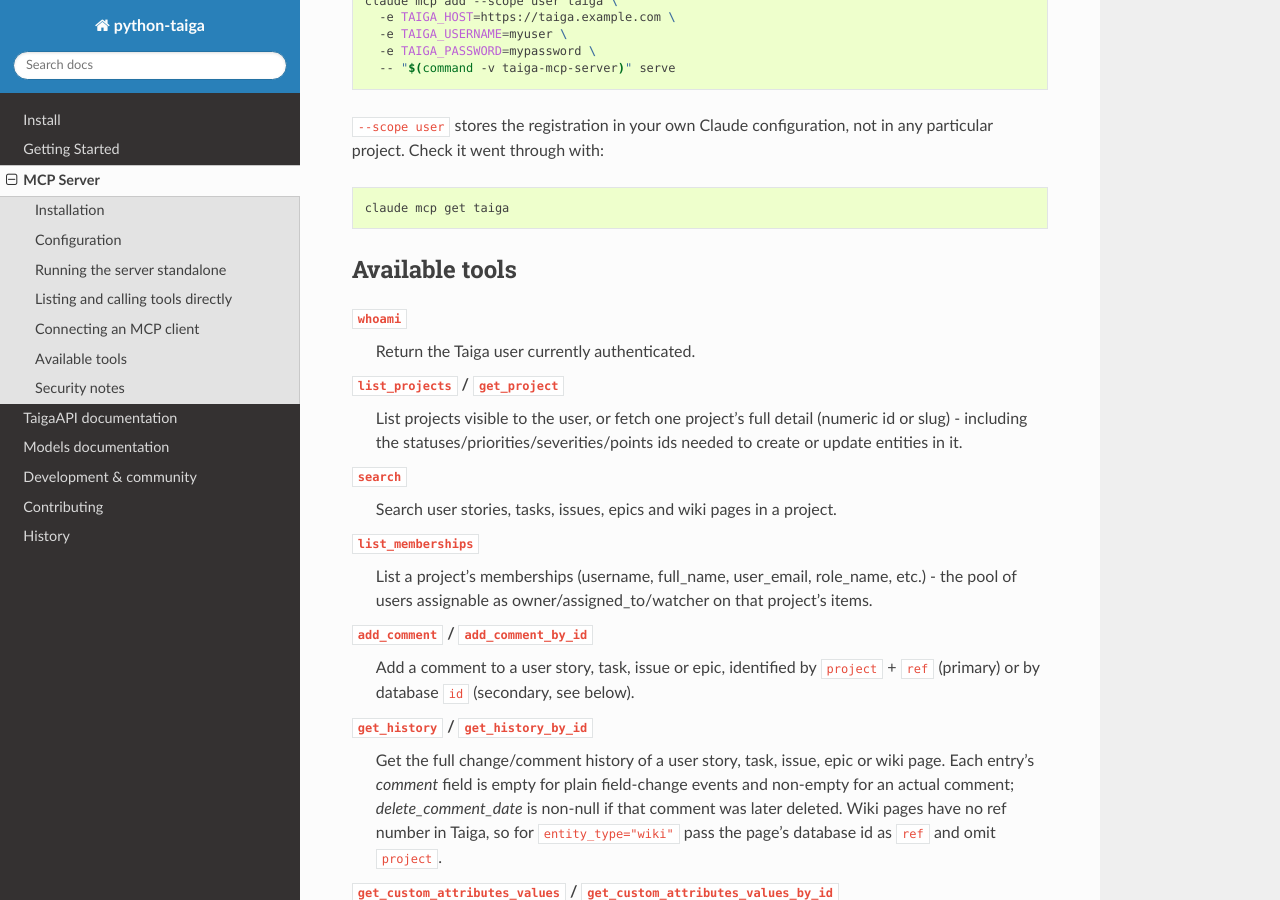
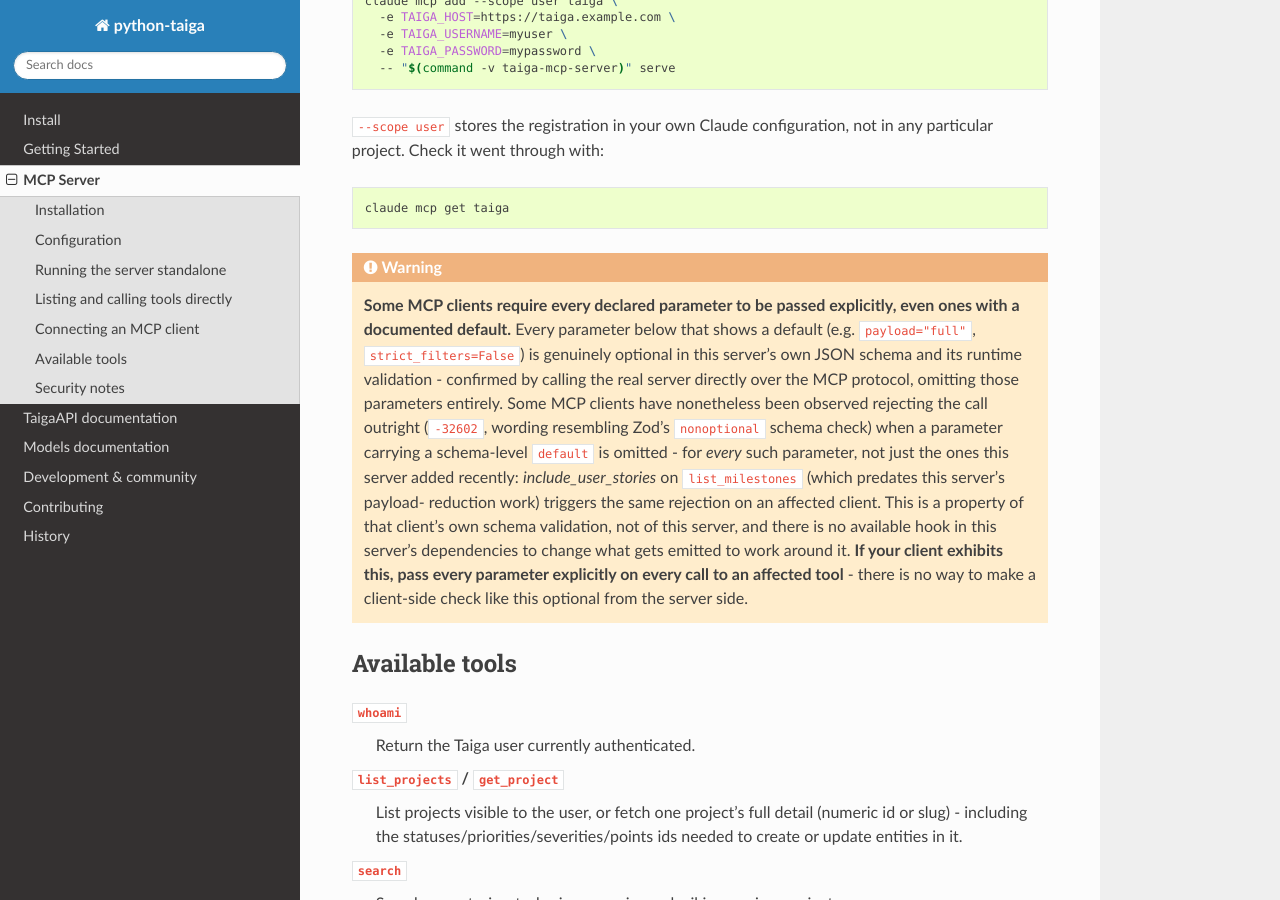
Before and after one commit to nephila/python-taiga, a Sphinx documentation site: the page built from docs/mcp.rst, in a window 1280 px wide and 900 px high, scrolled down 2571 px. Built offline with Sphinx 7.4.7 and the Read the Docs theme 3.1.0, drawn with Linux system fonts in a browser that asks for light colours.

Commit message:
docs(mcp): document a client-side 'default means required' validation issue
Two independent live verification sessions found that some MCP clients
reject a tool call outright when a parameter carrying a schema-level
default is omitted, even though it is absent from the schema's
required array - affecting every such parameter, including ones that
predate this server's payload-reduction work (e.g. list_milestones'
include_user_stories). Confirmed this server's own schema and its own
protocol-level validation are correct (live tools/list shows no
required entries for these parameters, and a raw stdio JSON-RPC call
omitting them succeeds); the rejection traces to the calling client's
own schema-to-validator bridge, not to this server, and there is no
hook in this server's dependencies to change what gets emitted to work
around it.

Ref: artifacts/specs/verify-readside-b5.md,
artifacts/specs/taiga-mcp-2.0.0b5-verification.md (B1/N1),
artifacts/specs/2026-09-17-b5-verification-spike-report.md

Co-Authored-By: Claude Sonnet 5 <noreply@anthropic.com>
Claude-Session: https://claude.ai/code/session_01QBEycLqZR68HpZF5jCdq7Y

```diff
--- a/docs/mcp.rst
+++ b/docs/mcp.rst
@@ -152,6 +152,28 @@ not in any particular project. Check it went through with:
 .. code:: shell
 
     claude mcp get taiga
+
+.. warning:: **Some MCP clients require every declared parameter to be passed
+             explicitly, even ones with a documented default.** Every
+             parameter below that shows a default (e.g. ``payload="full"``,
+             ``strict_filters=False``) is genuinely optional in this server's
+             own JSON schema and its runtime validation - confirmed by
+             calling the real server directly over the MCP protocol,
+             omitting those parameters entirely. Some MCP clients have
+             nonetheless been observed rejecting the call outright
+             (``-32602``, wording resembling Zod's ``nonoptional`` schema
+             check) when a parameter carrying a schema-level ``default`` is
+             omitted - for *every* such parameter, not just the ones this
+             server added recently: `include_user_stories` on
+             ``list_milestones`` (which predates this server's payload-
+             reduction work) triggers the same rejection on an affected
+             client. This is a property of that client's own schema
+             validation, not of this server, and there is no available hook
+             in this server's dependencies to change what gets emitted to
+             work around it. **If your client exhibits this, pass every
+             parameter explicitly on every call to an affected tool** -
+             there is no way to make a client-side check like this
+             optional from the server side.
 
 ****************
 Available tools
```
